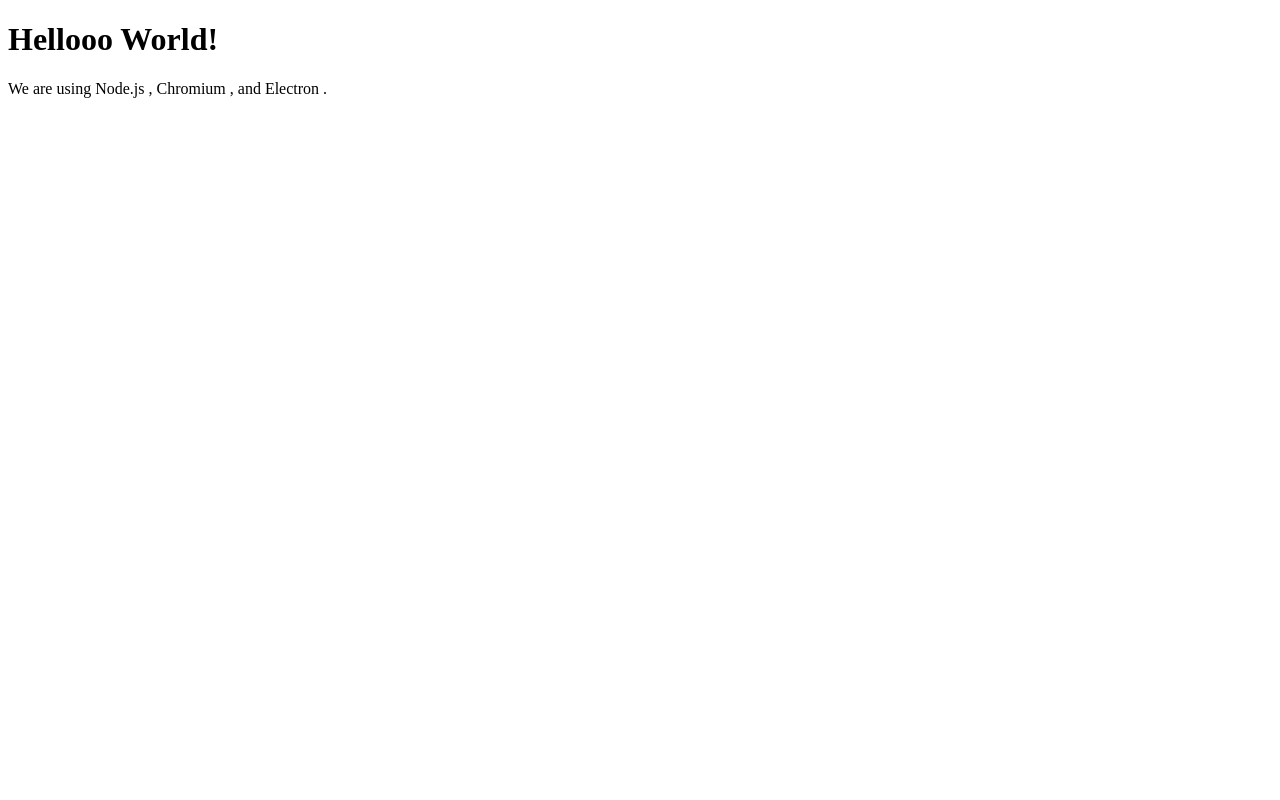
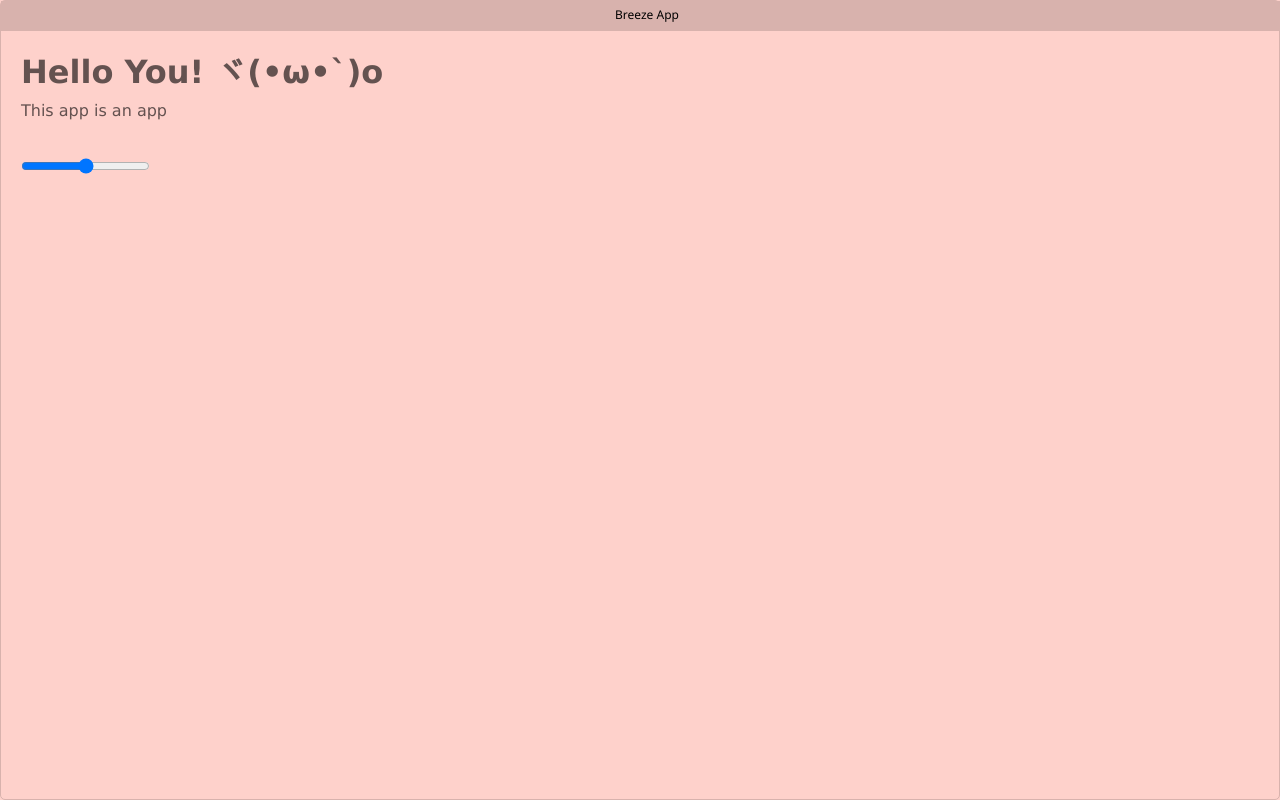
Before and after one commit to Leymora/BreezeApp, an Electron app: page index.html in a window 1280 px wide. Drawn offline with Linux system fonts and the light colour scheme; no server answers.

Commit message:
I don't fuggin know

```diff
--- /dev/null
+++ b/index.css
@@ -0,0 +1,127 @@
+:root {
+    --title-bar-color: #D8B2AD;
+    --body-color: #FED1CB;
+    --body-text-color: #645250;
+  }
+
+#titlebar {
+    display: block;
+    position: fixed;
+    height: 30px;
+    width: calc(100% - 2px);
+    background-color: var(--title-bar-color);
+}
+
+#titlebar #drag-region {
+    width: 100%;
+    height: 100%;
+    -webkit-app-region: drag;
+}
+
+
+
+#window-title {
+    margin-top: 5px;
+    text-align: center;
+
+    font-family: "Segoe UI", sans-serif;
+    font-size: 12px;
+    color:black
+}
+
+#window-controls {
+    display: grid;
+    grid-template-columns: repeat(3, 46px);
+    position: absolute;
+    top: 0;
+    right: 0;
+    height: 100%;
+    font-family: "Segoe MDL2 Assets";
+    font-size: 10px;
+    -webkit-app-region: no-drag;
+}
+
+#window-controls .button {
+    grid-row: 1 / span 1;
+    display: flex;
+    justify-content: center;
+    align-items: center;
+    width: 100%;
+    height: 100%;
+    user-select: none;
+    cursor: default;
+}
+
+#window-controls #min-button {
+    grid-column: 1;
+  }
+#window-controls #max-button, #window-controls #restore-button {
+    grid-column: 2;
+}
+#window-controls #close-button {
+    grid-column: 3;
+}
+
+
+#window-controls .button:hover {
+    background: rgba(255,255,255,0.2);
+  }
+  #window-controls .button:active {
+    background: rgba(255,255,255,0.3);
+  }
+
+  #close-button:hover {
+    background: #e4646e !important;
+    color: #ffffff;
+  }
+  #close-button:active {
+    background: #f1707a !important;
+    color: #ffffff;
+  }
+
+  #restore-button {
+    display: none !important;
+  }
+
+#main {
+    height: calc(100% - 32px);
+    margin-top: 32px;
+    padding: 20px;
+    overflow-y: auto;
+}
+
+body {
+    font-family: Verdana, sans-serif;
+    background: var(--body-color);
+    color: var(--body-text-color);
+    border: 1px solid var(--title-bar-color);
+    border-radius: 5px;
+    overflow-y: hidden;
+    user-select: none;
+  }
+
+  .maximized #titlebar {
+    width: 100%;
+    padding: 0;
+  }
+
+  .maximized #window-title {
+    margin-left: 12px;
+  }
+
+  .maximized #restore-button {
+    display: flex !important;
+  }
+
+  .maximized #max-button {
+    display: none;
+  }
+
+
+* {margin: 0; padding: 0; border: 0; vertical-align: baseline;}
+html {box-sizing: border-box;}
+*, *:before, *:after {box-sizing: inherit;}
+html, body {height: 100%; margin: 0;}
+
+h1 {margin: 0 0 10px 0; font-weight: 600; line-height: 1.2;}
+p {margin-top: 10px;}
--- a/index.html
+++ b/index.html
@@ -2,18 +2,45 @@
 <html>
   <head>
     <meta charset="UTF-8">
-    <!-- https://developer.mozilla.org/en-US/docs/Web/HTTP/CSP -->
     <meta http-equiv="Content-Security-Policy" content="default-src 'self'; script-src 'self'">
-    <meta http-equiv="X-Content-Security-Policy" content="default-src 'self'; script-src 'self'">
-    <title>Hello World!</title>
+    <link rel="stylesheet" type="text/css" href="./index.css">
   </head>
   <body>
-    <h1>Hellooo World!</h1>
-    We are using Node.js <span id="node-version"></span>,
-    Chromium <span id="chrome-version"></span>,
-    and Electron <span id="electron-version"></span>.
 
+    <header id="titlebar">
+      <div id="drag-region">
+      <div id="window-title">Breeze App</div>
+
+      <div id="window-controls">
+        <div class="button" id="min-button">
+          <span>&#xE921;</span>
+        </div>
+        <div class="button" id="max-button">
+          <span>&#xE922;</span>
+        </div>
+        <div class="button" id="restore-button">
+          <span>&#xE923;</span>
+        </div>
+        <div class="button" id="close-button">
+          <span>&#xE8BB;</span>
+        </div>
+      </div>
+
+    </div>
+    </header>
+
+    <div id="main">
+    <h1>Hello You! ヾ(•ω•`)o</h1>
+    <p>This app is an app</p>
+
+    <br>
+    <br>
+    <input type="range" name="dab" min="0" max="10">
+
+
+    </div>
     <!-- You can also require other files to run in this process -->
     <script src="./renderer.js"></script>
+
   </body>
 </html>
--- a/renderer.js
+++ b/renderer.js
@@ -1,6 +1,43 @@
-// This file is required by the index.html file and will
-// be executed in the renderer process for that window.
-// No Node.js APIs are available in this process because
-// `nodeIntegration` is turned off. Use `preload.js` to
-// selectively enable features needed in the rendering
-// process.
+const remote = require('electron').remote;
+
+// When document has loaded, initialise
+document.onreadystatechange = () => {
+    if (document.readyState == "complete") {
+        handleWindowControls();
+        console.log("Ass eaten!");
+    }
+};
+
+function handleWindowControls() {
+
+    let win = remote.getCurrentWindow();
+    // Make minimise/maximise/restore/close buttons work when they are clicked
+    document.getElementById('min-button').addEventListener("click", event => {
+        win.minimize();
+    });
+
+    document.getElementById('max-button').addEventListener("click", event => {
+        win.maximize();
+    });
+
+    document.getElementById('restore-button').addEventListener("click", event => {
+        win.unmaximize();
+    });
+
+    document.getElementById('close-button').addEventListener("click", event => {
+        win.close();
+    });
+
+    // Toggle maximise/restore buttons when maximisation/unmaximisation occurs
+    toggleMaxRestoreButtons();
+    win.on('maximize', toggleMaxRestoreButtons);
+    win.on('unmaximize', toggleMaxRestoreButtons);
+
+    function toggleMaxRestoreButtons() {
+        if (win.isMaximized()) {
+            document.body.classList.add('maximized');
+        } else {
+            document.body.classList.remove('maximized');
+        }
+    }
+}
```
Also changed, not shown: argv.js (+46 -7 lines), main.js (+49 -63 lines), package.json (+4 -4 lines), 1 other file.
